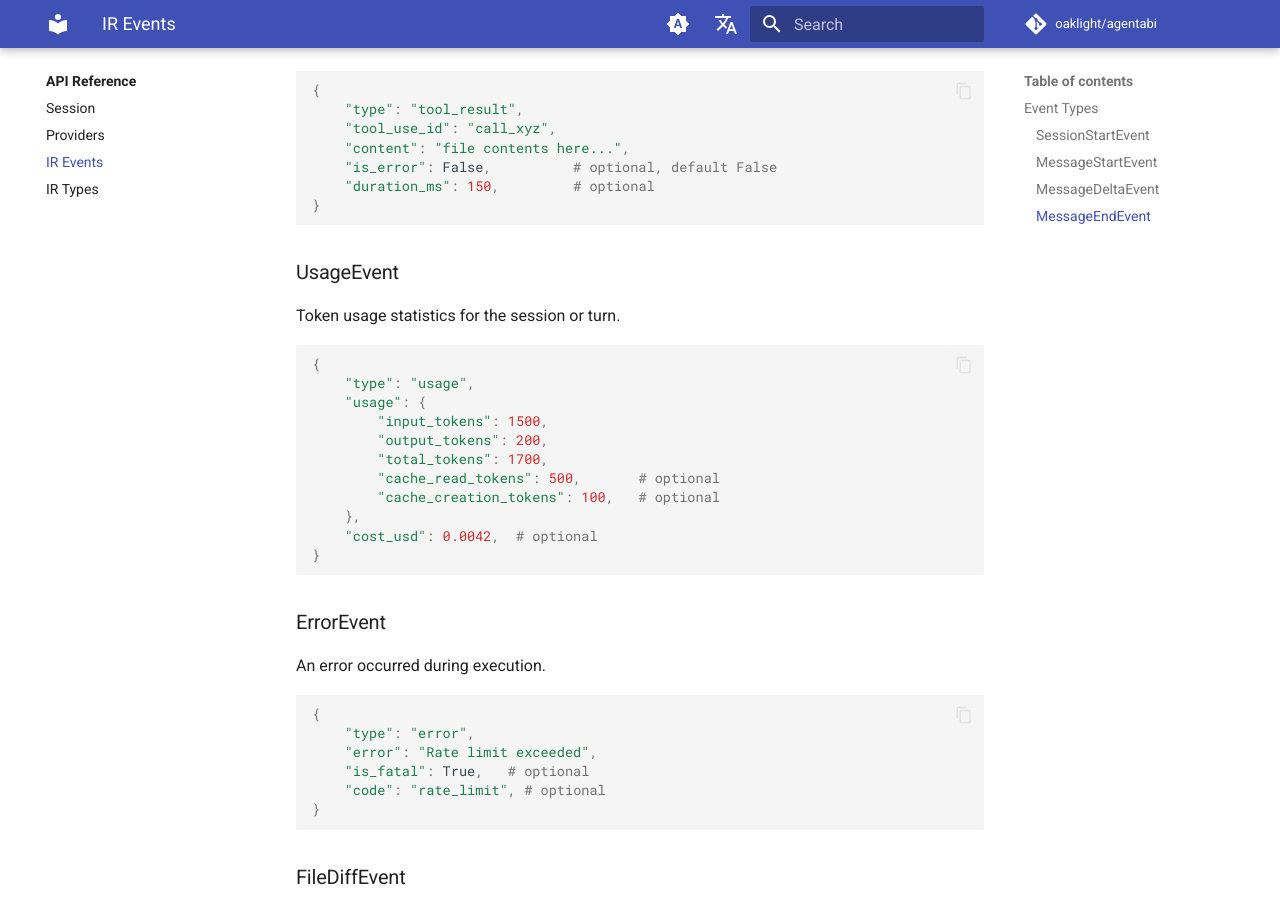
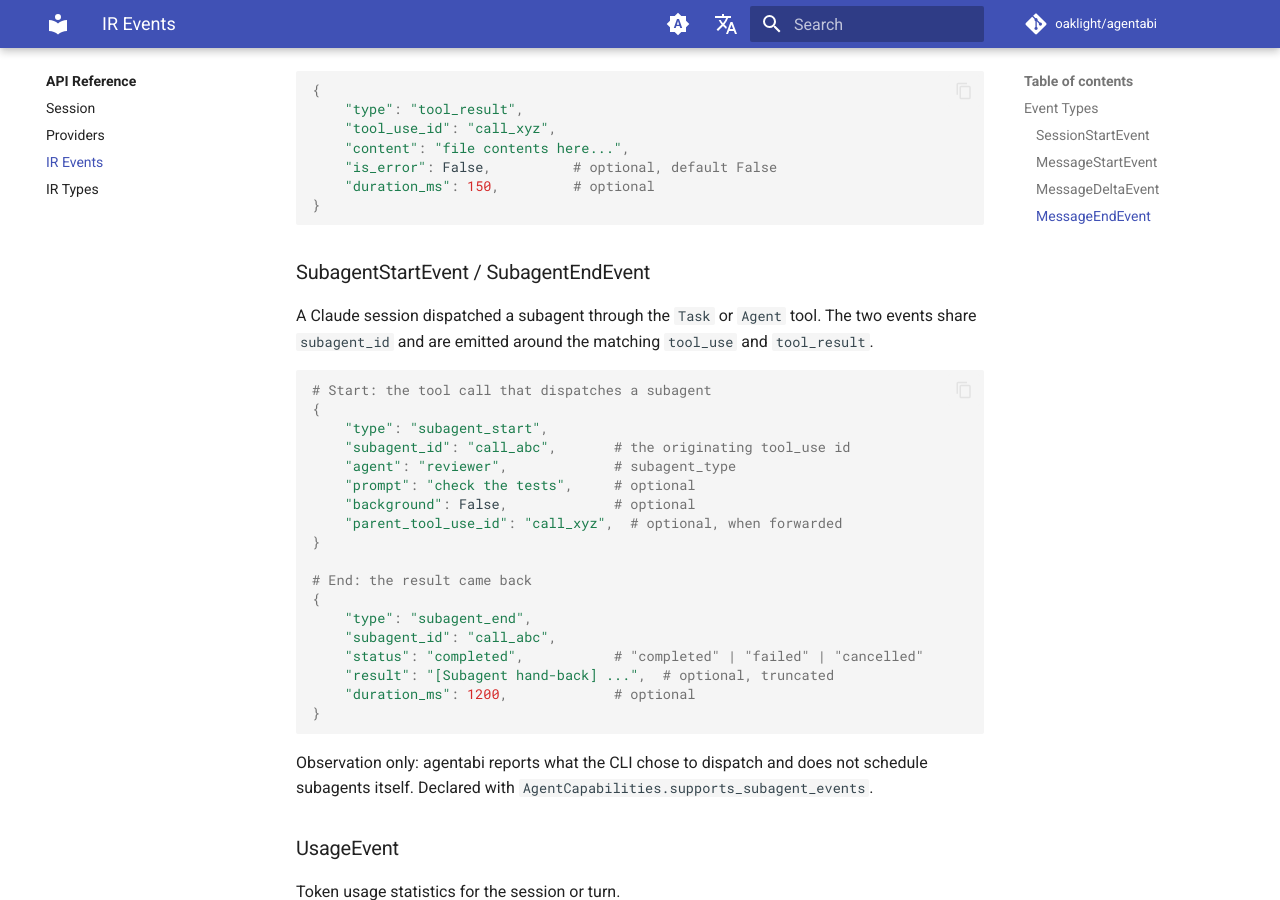
Before and after one commit to Oaklight/agentabi, an MkDocs documentation site: the page built from docs/api/ir-events.md, in a window 1280 px wide and 900 px high, scrolled down 2606 px. Built offline with MkDocs 1.6.1 and Material for MkDocs 9.7.7, drawn with Linux system fonts in a browser that asks for light colours; comment, search, counter and statistics services are not loaded; some of the changed text lies outside the part shown.

Commit message:
docs: add the peers guide and subagent events
A usage page for long-lived peers: the PeerBroker API, the peerctl
commands and their two engines, attach to a session another process
started, recover after the daemon stops, and the observation-only
subagent_start/subagent_end events. The IR pages gain the two events and
the supports_subagent_events capability; the changelog records the peer
runtime and the subagent events.

Part of #94.

````diff
--- a/docs/api/ir-events.md
+++ b/docs/api/ir-events.md
@@ -120,6 +120,37 @@ Result from a tool execution.
 }
 ```
 
+### SubagentStartEvent / SubagentEndEvent
+
+A Claude session dispatched a subagent through the `Task` or `Agent`
+tool. The two events share `subagent_id` and are emitted around the
+matching `tool_use` and `tool_result`.
+
+```python
+# Start: the tool call that dispatches a subagent
+{
+    "type": "subagent_start",
+    "subagent_id": "call_abc",       # the originating tool_use id
+    "agent": "reviewer",             # subagent_type
+    "prompt": "check the tests",     # optional
+    "background": False,             # optional
+    "parent_tool_use_id": "call_xyz",  # optional, when forwarded
+}
+
+# End: the result came back
+{
+    "type": "subagent_end",
+    "subagent_id": "call_abc",
+    "status": "completed",           # "completed" | "failed" | "cancelled"
+    "result": "[Subagent hand-back] ...",  # optional, truncated
+    "duration_ms": 1200,             # optional
+}
+```
+
+Observation only: agentabi reports what the CLI chose to dispatch and does
+not schedule subagents itself. Declared with
+`AgentCapabilities.supports_subagent_events`.
+
 ### UsageEvent
 
 Token usage statistics for the session or turn.
@@ -212,6 +243,8 @@ IREvent = Union[
     ReasoningDeltaEvent,
     ToolUseEvent,
     ToolResultEvent,
+    SubagentStartEvent,
+    SubagentEndEvent,
     PermissionRequestEvent,
     PermissionResponseEvent,
     UsageEvent,
--- a/mkdocs.yml
+++ b/mkdocs.yml
@@ -97,6 +97,7 @@ nav:
       - Agent Settings: usage/settings.md
       - Middleware: usage/middleware.md
       - ACP Gateway: usage/acp.md
+      - Peers: usage/peers.md
       - Claude TUI Transport: usage/tui.md
   - API Reference:
       - Overview: api/index.md
````
Also changed, not shown: docs/api/ir-types.md (+1 -0 lines), docs/changelog.md (+2 -0 lines), docs/examples/index.md (+11 -0 lines), docs/usage/peers.md (added, +172 -0 lines).
